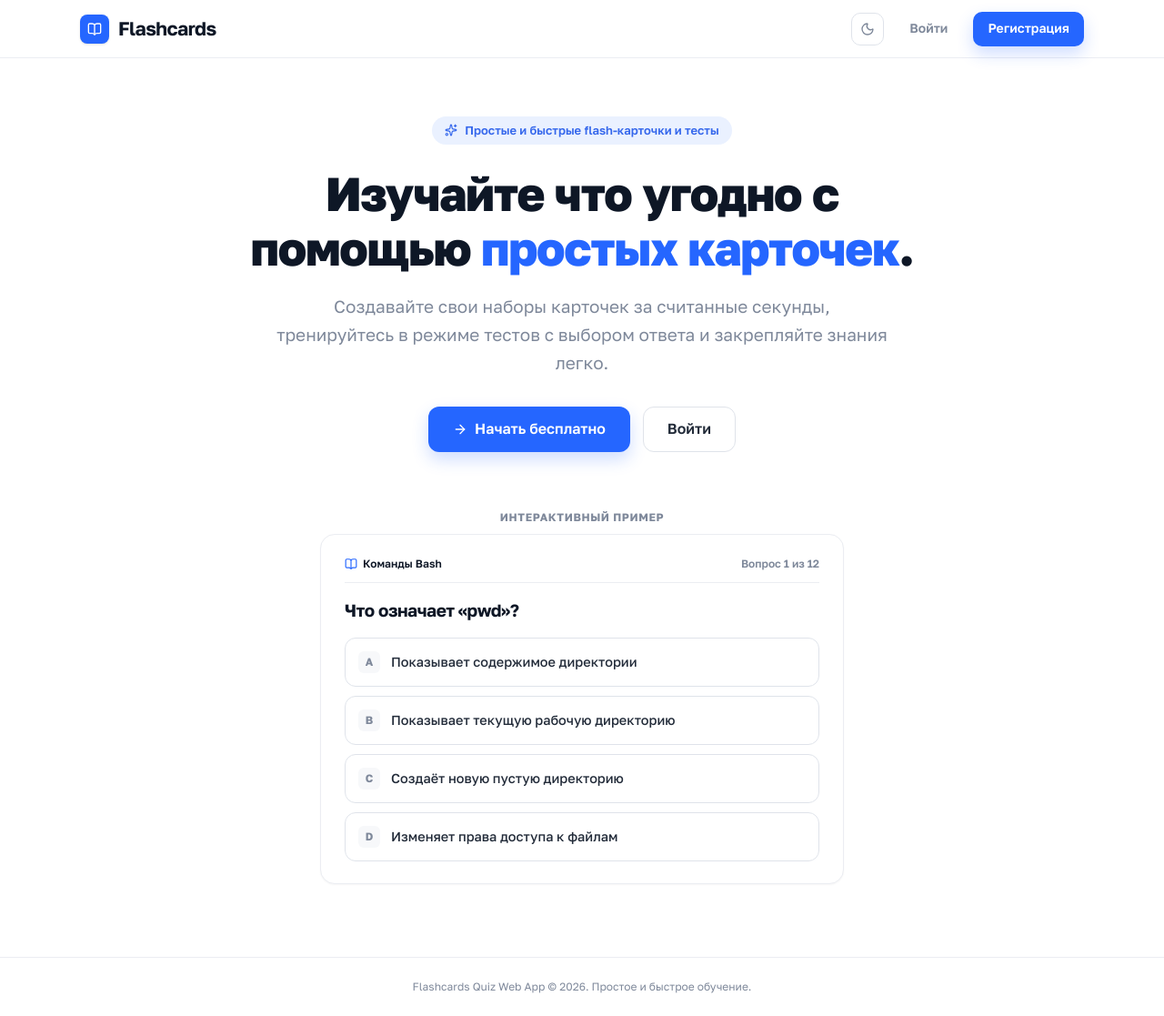
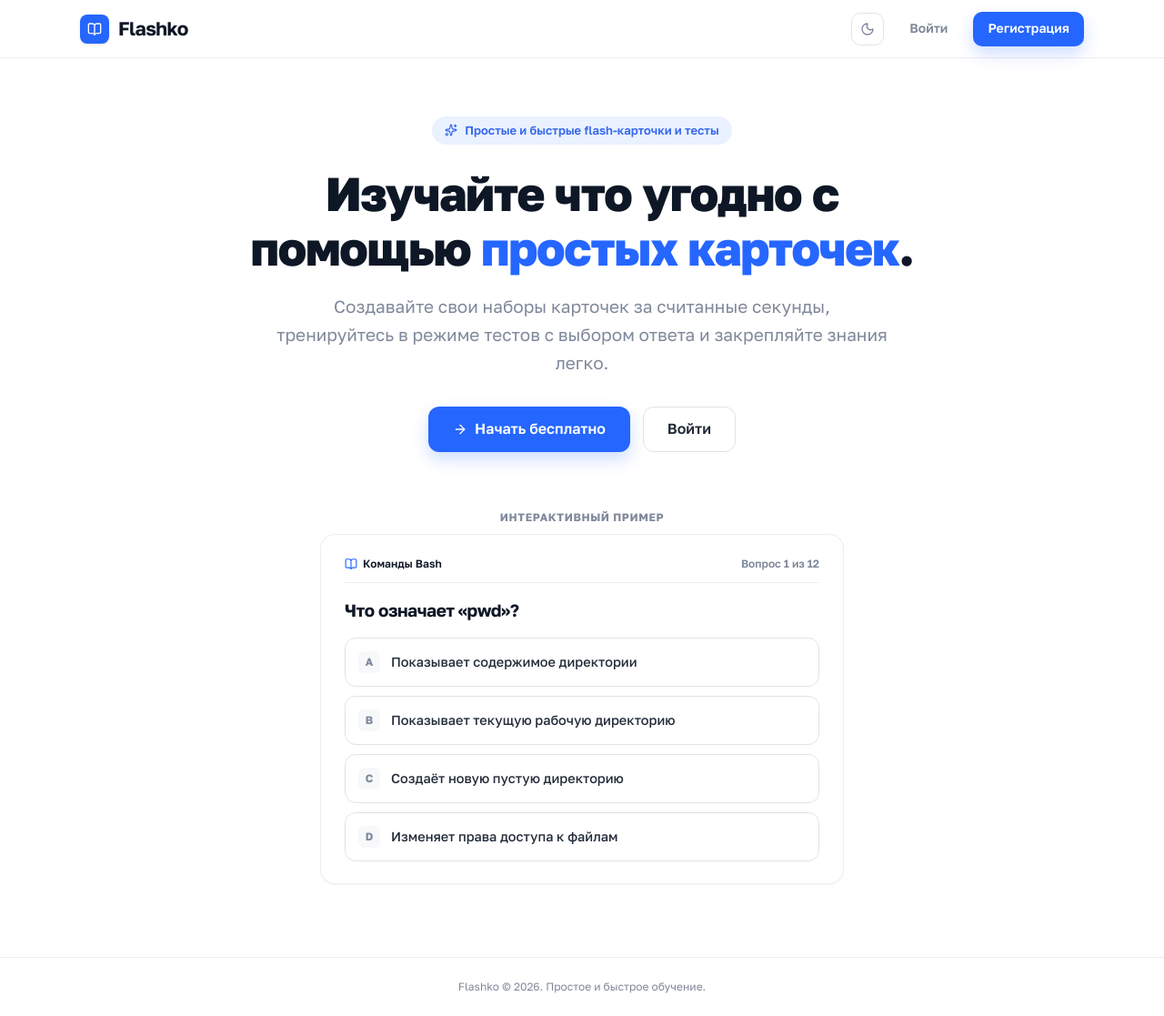
Before and after one commit to ibrodevs/Flashko-frontend, a Next.js app: page / in a window 1280 px wide. Shown: the whole page at 91% size. Built offline with nearby package versions, Linux system fonts and the light colour scheme; no server answers.

Commit message:
feat: rename application brand to Flashko

```diff
--- a/app/layout.tsx
+++ b/app/layout.tsx
@@ -4,7 +4,7 @@ import { AuthProvider } from '@/hooks/useAuth';
 import { Header } from '@/components';
 
 export const metadata: Metadata = {
-  title: 'Flashcards — Изучайте что угодно с помощью простых карточек',
+  title: 'Flashko — Изучайте что угодно с помощью простых карточек',
   description: 'Создавайте свои наборы карточек, тренируйтесь с помощью тестов с выбором ответа и отслеживайте результаты.',
 };
 
--- a/app/login/page.tsx
+++ b/app/login/page.tsx
@@ -76,7 +76,7 @@ export default function LoginPage() {
             С возвращением
           </h1>
           <p className="text-[14px] text-[var(--muted)] mt-1">
-            Войдите в свой аккаунт Flashcards
+            Войдите в свой аккаунт Flashko
           </p>
         </div>
 
--- a/app/page.tsx
+++ b/app/page.tsx
@@ -133,7 +133,7 @@ export default function LandingPage() {
 
       {/* Подвал */}
       <footer className="w-full py-6 border-t border-[var(--line)] text-center text-xs text-[var(--muted)]">
-        Flashcards Quiz Web App &copy; {new Date().getFullYear()}. Простое и быстрое обучение.
+        Flashko &copy; {new Date().getFullYear()}. Простое и быстрое обучение.
       </footer>
     </div>
   );
--- a/app/register/page.tsx
+++ b/app/register/page.tsx
@@ -92,7 +92,7 @@ export default function RegisterPage() {
             Создать аккаунт
           </h1>
           <p className="text-[14px] text-[var(--muted)] mt-1">
-            Начните создавать карточки и проходить тесты
+            Начните учиться и проходить тесты в Flashko
           </p>
         </div>
 
--- a/components/Header.tsx
+++ b/components/Header.tsx
@@ -53,7 +53,7 @@ export function Header() {
           <div className="w-8 h-8 rounded-lg bg-[var(--blue)] text-white flex items-center justify-center shadow-sm">
             <BookOpen className="w-4 h-4" />
           </div>
-          <span>Flashcards</span>
+          <span>Flashko</span>
         </Link>
 
         {/* Навигация и контролы */}
```
